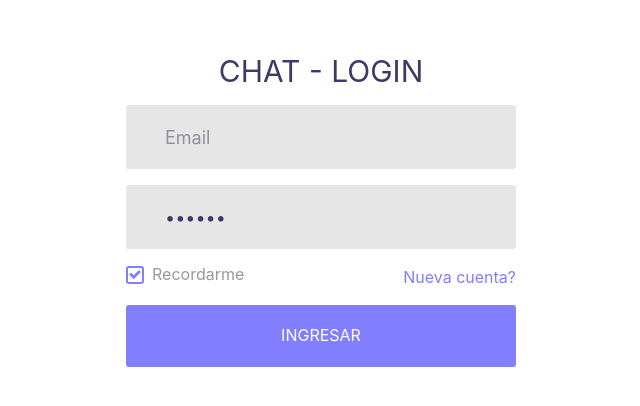
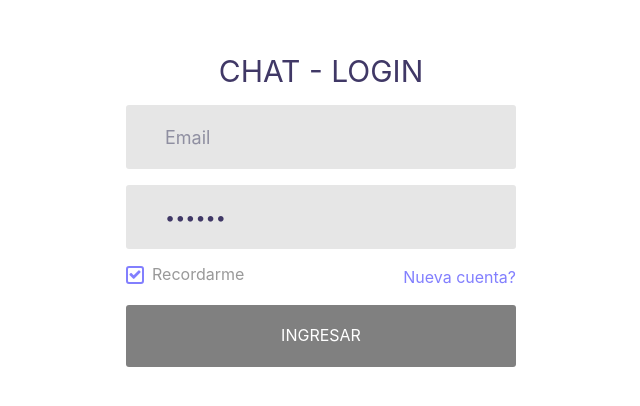
Before and after one commit to diegopagini/Chat-App-Front_React, a React (Create React App) app: page /auth in a window 1280 px wide. Shown: the part 190-596 px from the top of the page, without its empty margins (319-959 px from the left). Built offline with nearby package versions, Linux system fonts and the light colour scheme.

Commit message:
login page

```diff
--- a/src/pages/LoginPage.tsx
+++ b/src/pages/LoginPage.tsx
@@ -48,6 +48,8 @@ const LoginPage = () => {
 		const ok = await login!(email, password);
 		if (!ok) Swal.fire('Error', 'Verifique el usuario y/o contraseña', 'error');
 	};
+
+	const formValid = () => (form.email.length > 0 && form.password.length > 0 ? true : false);
 
 	return (
 		<form
@@ -107,7 +109,13 @@ const LoginPage = () => {
 			</div>
 
 			<div className='container-login100-form-btn m-t-17'>
-				<button className='login100-form-btn'>Ingresar</button>
+				<button
+					disabled={!formValid()}
+					type='submit'
+					className='login100-form-btn'
+				>
+					Ingresar
+				</button>
 			</div>
 		</form>
 	);
```
